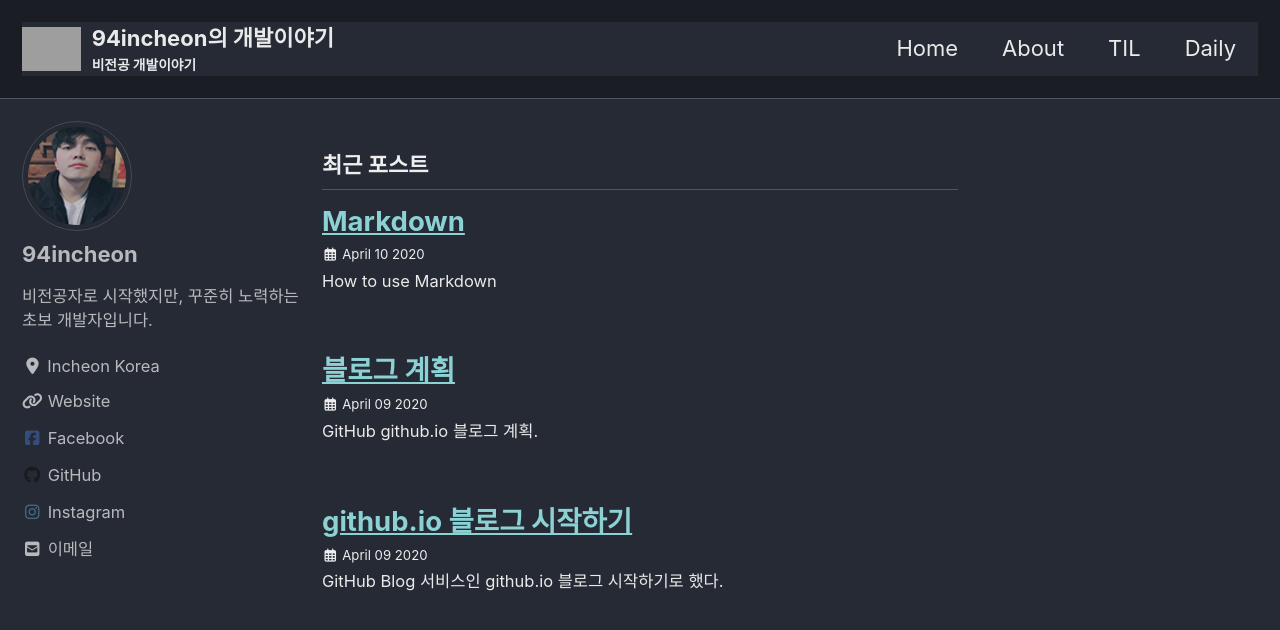
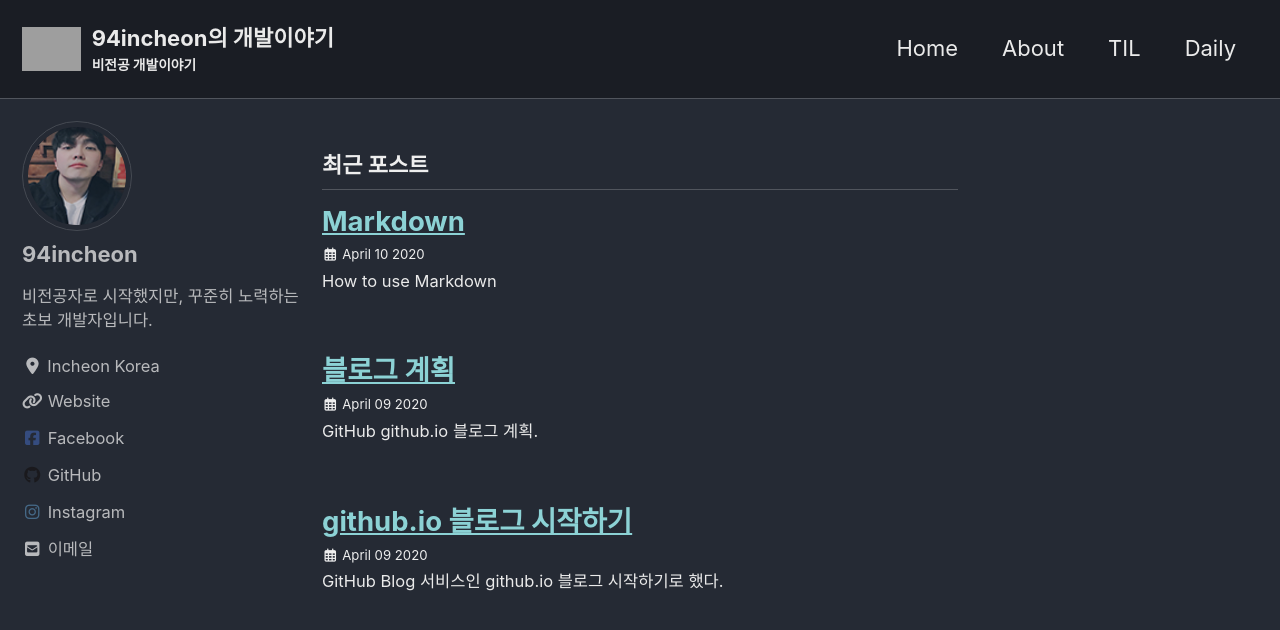
Before and after one commit to renine94/94incheon.github.io, a Jekyll site: the page built from index.markdown, in a window 1280 px wide and 900 px high. Shown: the top 630 px of the window. Built offline with Jekyll 4.4.1, drawn with Linux system fonts in a browser that asks for light colours; cached includes are drawn as plain includes; nearby versions of some CDN libraries; the list of posts is cut into pages by our own code; grey boxes are pictures that could not be loaded.

Commit message:
Update _masthead.scss

```diff
--- a/_sass/minimal-mistakes/_masthead.scss
+++ b/_sass/minimal-mistakes/_masthead.scss
@@ -32,6 +32,7 @@
 
     nav {
       z-index: 10;
+      background-color: #1a1d24;
     }
 
     a {
```
